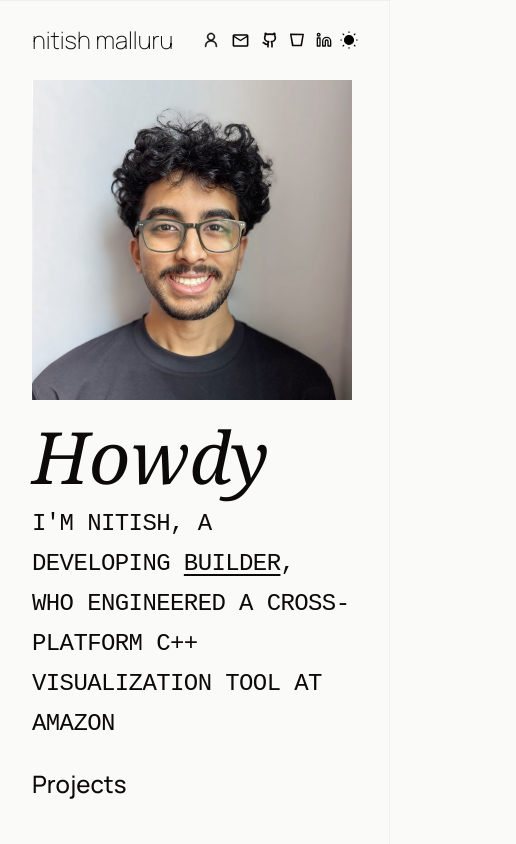
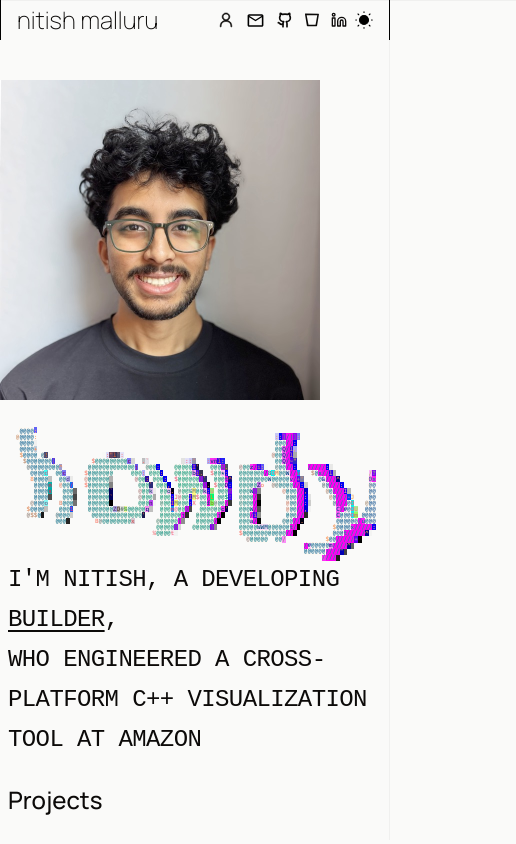
Before and after one commit to NitishM2022/Website, a Svelte app: page / in a window 390 px wide. Shown: the top 844 px of the page, 516 px wide, since content can reach past the window. Built offline with nearby package versions, Linux system fonts and the light colour scheme.

Commit message:
changes all around to support mobile and new header and footer

```diff
--- a/src/App.svelte
+++ b/src/App.svelte
@@ -7,14 +7,14 @@
     import Shader from "./lib/Shader.svelte";
 
     import projects from "./lib/assets/projects.json";
+    import AsciiText from "./lib/AsciiText.svelte";
     import books from "./lib/assets/books.json";
 </script>
 
-<main
-    class="mx-auto mt-6 mb-10 px-8 sm:px-0 w-full sm:w-190 font-rope flex flex-col gap-5"
+<div class="grid-border h-10 mb-10">
+    <div
+        class="flex flex-row items-center justify-center h-full px-4 sm:w-210 mx-auto grid-line border-r-1 border-l-1"
     >
-    <section class="flex flex-col gap-6 rounded-3xl">
-        <div class="flex flex-row items-center">
         <h1
             class="text-2xl font-rope font-extralight text-stone-950 dark:text-stone-100"
         >
@@ -51,7 +51,7 @@
                     <symbol id="ai:mdi:email-outline" viewBox="0 0 24 24"
                         ><path
                             fill="currentColor"
-                                d="M22 6c0-1.1-.9-2-2-2H4c-1.1 0-2 .9-2 2v12c0 1.1.9 2 2 2h16c1.1 0 2-.9 2-2zm-2 0l-8 5l-8-5zm0 12H4V8l8 5l8-5z"
+                            d="M22 6c0-1.1-.9-2-2-2H4c-1.1 0-2 .9-2 2v12c0 1.1.9 2 2 2h16c1.1 0 2-.9 2-2zm-2 0l-8 5-8-5zm0 12H4V8l8 5l8-5z"
                         ></path></symbol
                     ><use href="#ai:mdi:email-outline"></use>
                 </svg>
@@ -117,27 +117,32 @@
         </div>
         <Toggle />
     </div>
+</div>
+<main class="mx-auto w-full sm:w-210 font-rope flex flex-col">
+    <section class="flex flex-col gap-10 rounded-3xl">
+        <section
+            class="grid-border fade-in-bottom-first flex flex-col sm:flex-row h-auto sm:h-80"
+        >
+            <div class="w-full sm:flex-grow h-80 sm:h-full">
+                <Shader />
+            </div>
 
-        <section
-            class="fade-in-bottom-first flex flex-col-reverse sm:flex-row sm:pl-2"
+            <div class=" relative flex flex-col sm:w-340">
+                <div
+                    class="absolute -top-28 -left-6 sm:left-0 w-100 h-100 pointer-events-none"
                 >
-            <div class="sm:w-100 xs:mb-30 mt-5 sm:mt-2.5 sm:mb-0">
-                <h1
-                    class="text-stone-950 dark:text-stone-100 text-7xl sm:text-8xl font-medium mb-3 font-serif italic"
-                >
-                    Howdy
-                </h1>
+                    <AsciiText text="howdy" asciiFontSize={6} />
+                </div>
+                <div class="mt-40 px-2 sm:pl-4 overflow-hidden">
                     <HeroText />
                 </div>
-            <div class="flex-grow"></div>
-
-            <Shader />
+            </div>
         </section>
     </section>
     <!-- Projects Section -->
-    <section class="fade-in-bottom-second">
+    <section class="fade-in-bottom-second mt-5 sm:mt-15">
         <h2
-            class="font-medium text-2xl leading-10 text-stone-950 dark:text-stone-100 mb-5"
+            class="font-medium text-2xl leading-10 text-stone-950 dark:text-stone-100 mb-5 px-2 sm:px-0"
         >
             Projects
         </h2>
@@ -149,39 +154,52 @@
     </section>
 
     <!-- Reading List -->
-    <section class="fade-in-bottom-third">
+    <section class="fade-in-bottom-third mt-15">
         <h2
-            class=" font-medium text-2xl leading-10 text-stone-950 dark:text-stone-100 mb-5"
+            class=" font-medium text-2xl leading-10 text-stone-950 dark:text-stone-100 mb-5 px-2 sm:px-0"
         >
             Reading
         </h2>
         <div
-            class="font-light flex flex-row gap-5 overflow-scroll scrollbar-hidden"
+            class="grid-border font-light flex flex-row gap-0 overflow-x-visible overflow-y-visible items-end h-80"
         >
-            {#each books as { name, author, image, length, link }, index}
-                <div class="min-w-60">
-                    <Book {name} {author} {image} {length} {link} />
+            {#each books as { name, author, image, length, link, color }, index}
+                <div
+                    class="flex-shrink-0 transition-all duration-500 ease-out hover:z-50 -ml-14 first:ml-0"
+                    style="z-index: {100 - index};"
+                >
+                    <Book
+                        {name}
+                        {author}
+                        {image}
+                        {length}
+                        {link}
+                        {color}
+                        {index}
+                    />
                 </div>
             {/each}
         </div>
     </section>
+</main>
 
 <!-- Contact Section -->
-    <section class="fade-in-bottom-fourth">
-        <h2
-            class="font-medium text-2xl leading-10 text-stone-950 dark:text-stone-100 mb-5"
+
+<footer class="fade-in-bottom-fourth grid-border h-10 mt-20">
+    <div
+        class="flex flex-row items-center h-full px-4 sm:w-210 mx-auto grid-line border-r-1 border-l-1"
     >
-            Contact
-        </h2>
-        <p
-            class="text-stone-950 dark:text-stone-300 font-light leading-10 text-lg"
-        >
+        <p class="text-stone-950 dark:text-stone-300 font-light text-base">
             Reach me at <a href="mailto:nitishethan@gmail.com" class="underline"
                 >nitishethan@gmail.com</a
             >
         </p>
-    </section>
-</main>
+        <div class="flex-grow"></div>
+        <p class="text-stone-950 dark:text-stone-300 font-light text-base">
+            Peace 😸🧑‍💻🙈🐒🗿🚬🪬🔮🧿
+        </p>
+    </div>
+</footer>
 
 <style>
     @keyframes fadeInBottom {
```
Lines whose indentation alone changed are shown as unchanged.
